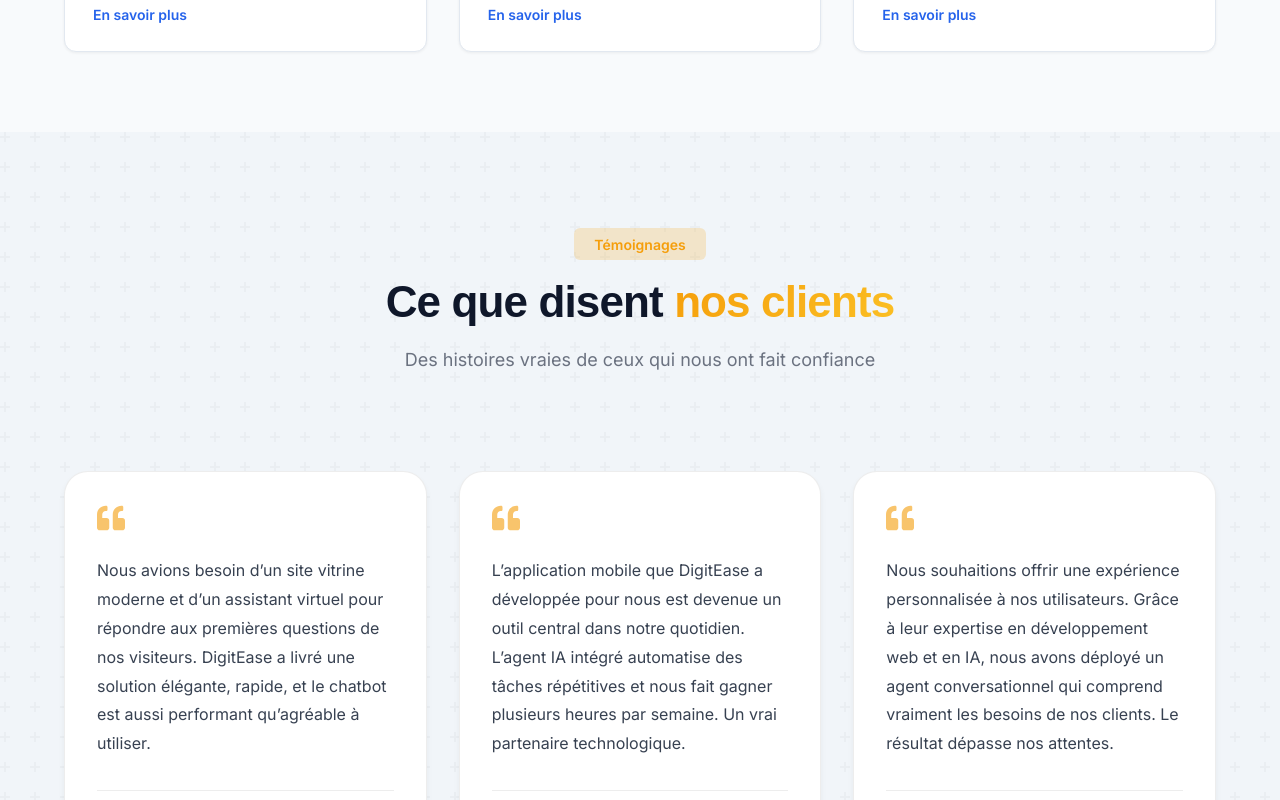
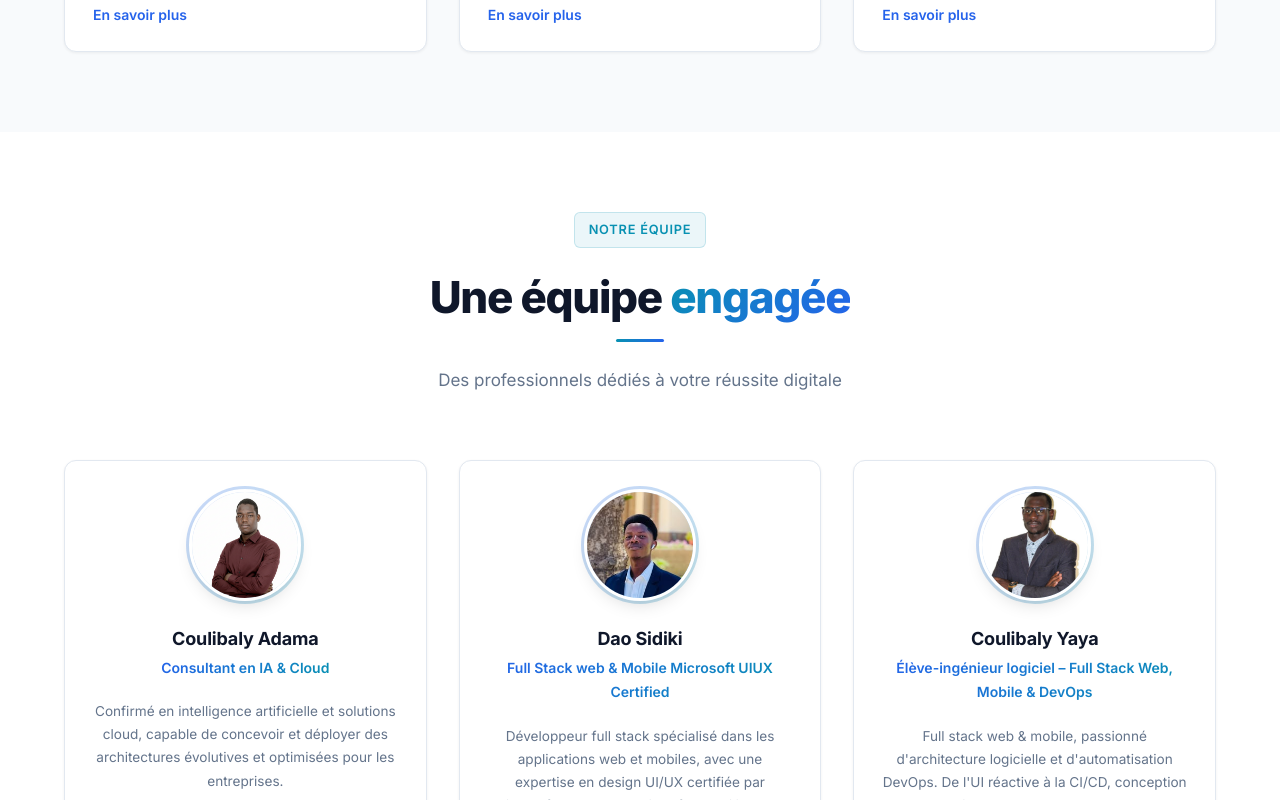
Before and after one commit to yayacode223/digitease, a React (Vite) app: page / in a window 1280 px wide. Shown: the part 1580-2380 px from the top of the page. Built offline with nearby package versions, Linux system fonts and the light colour scheme; no server answers; some icons are missing.

Commit message:
Testimonials fixing

```diff
--- a/src/pages/Home.jsx
+++ b/src/pages/Home.jsx
@@ -24,7 +24,7 @@ const Home = () => {
         <Suspense fallback={<LoadingSpinner message="Chargement..." />}>
           <Hero />
           <Services />
-          <Temoignages />
+          {/* <Temoignages /> */}
           <Equipes />
           <FAQ />
         </Suspense>
```
